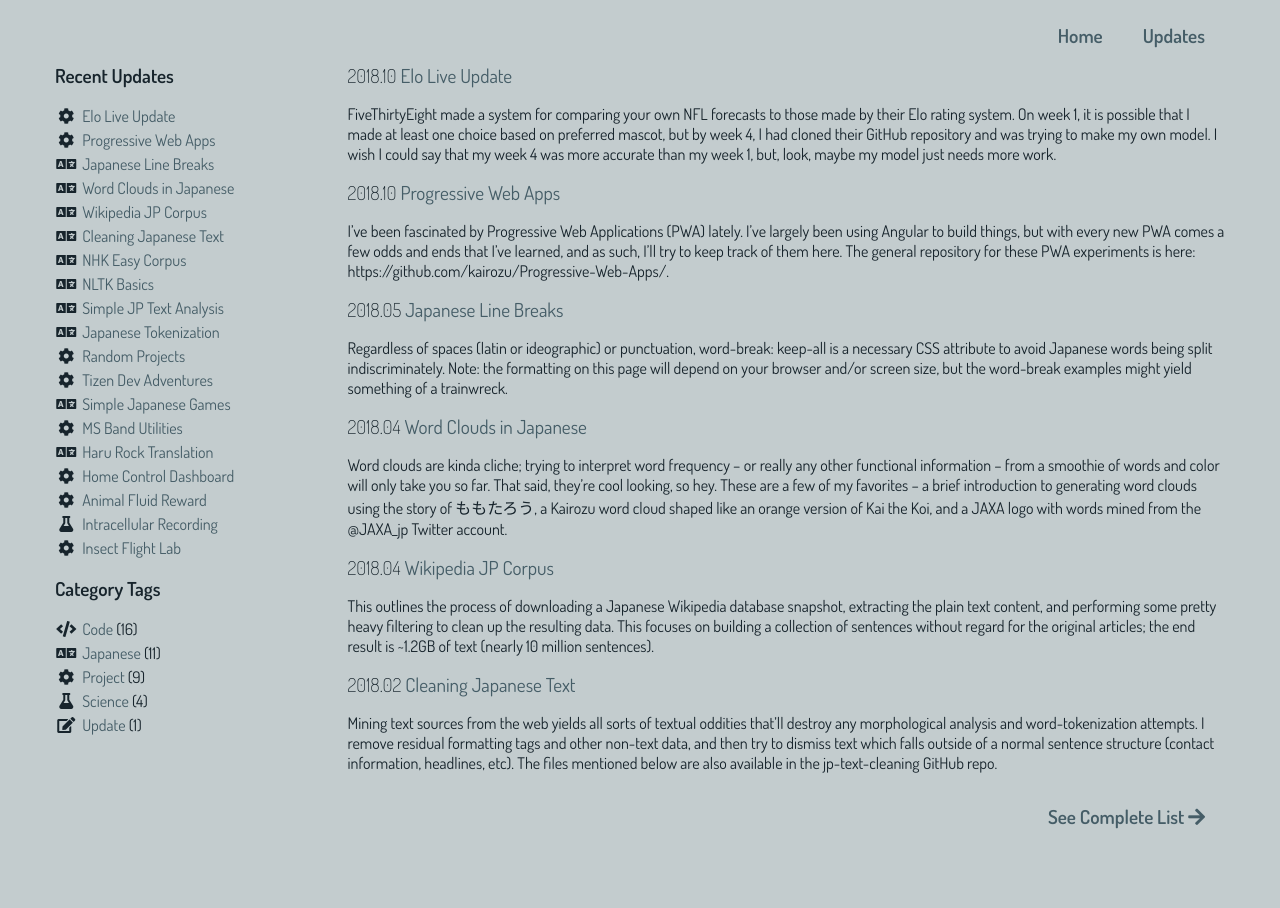
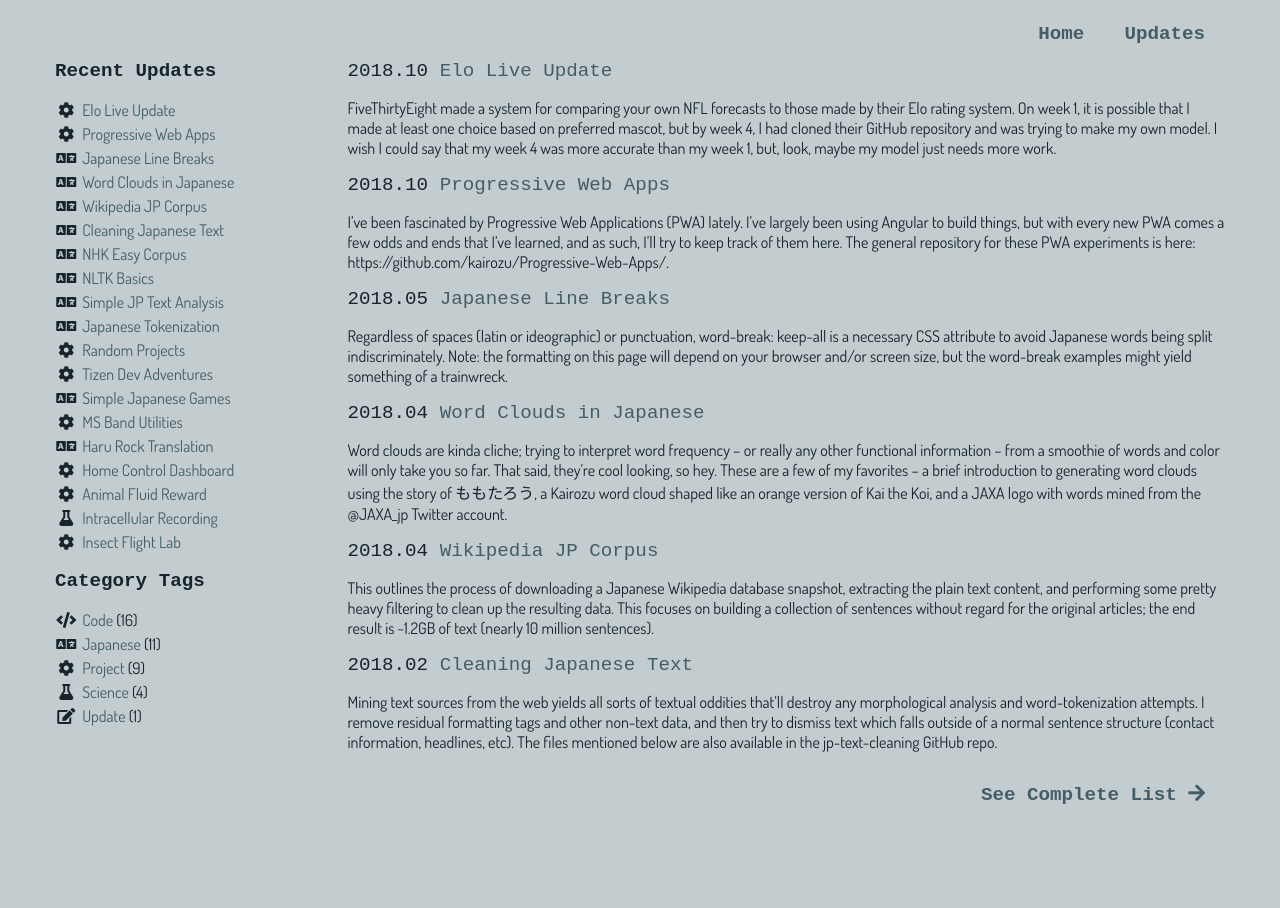
Before and after one commit to kairozu/kairozu.github.io, a Jekyll site: the page built from updates/index.md, in a window 1280 px wide. Built offline with Jekyll 4.4.1, drawn with Linux system fonts in a browser that asks for light colours; nearby versions of some CDN libraries.

Commit message:
add anon pro

```diff
--- a/_layouts/list.html
+++ b/_layouts/list.html
@@ -1,7 +1,7 @@
 {% include head.html %}
     <div class="fcMain">
         <div class="fcSideList">
-            <span class="bold larger">Recent Updates</span>
+            <span class="bold larger anon">Recent Updates</span>
             <ul class="fa-ul">
                 {% for p in site.posts %}
                     <li>
@@ -26,7 +26,7 @@
                     </li>
                 {% endfor %}
             </ul>
-            <span class="bold larger">Category Tags</span>
+            <span class="bold larger anon">Category Tags</span>
             <ul class="fa-ul">
                 {% assign tags = site.tags | sort %}
                 {% for tag_item in tags %}
@@ -55,7 +55,7 @@
         </div>
         <div class="fcMainList">
             {% for p in site.posts limit:6 %}
-                <span class="larger"><span class="light">{{ p.date | date: "%Y.%m" }}</span> <a href="{{ p.url }}">{{ p.title }}</a></span>
+                <span class="larger anon"><span class="light">{{ p.date | date: "%Y.%m" }}</span> <a href="{{ p.url }}">{{ p.title }}</a></span>
                 <p>
                     {{ p.excerpt | strip_html | truncatewords:150 }}
                 </p>
--- a/css/highlights.css
+++ b/css/highlights.css
@@ -4,12 +4,14 @@
     margin: 20px 0 20px 0;
     border-radius: 5px;
     line-height: 1.5em;
-  overflow: auto; }
+    overflow: auto;
+}
 
 code {
     font-family: 'Anonymous Pro', 'Courier New', Courier, monospace;
     color: #717171;
-  font-size: small; }
+    font-size: small;
+}
 
 .highlight .c { color: #5B507A } /* Comment MOD */
 .highlight .err { color: #717171 } /* Error MOD */
--- a/css/main.css
+++ b/css/main.css
@@ -14,6 +14,13 @@
 }
 th {
     text-align: left;
+}
+h1, h2, h3 {
+    font-family: 'Anonymous Pro', 'Courier New', Courier, monospace;
+}
+h2 {
+    border-bottom: 1px solid #17242c;
+    padding-bottom: 3px;
 }
 code {
     word-wrap: break-word; /* old name */
@@ -50,6 +57,7 @@
 .xsmall { font-size: x-small; }
 .mono { font-family: monospace; }
 .text-align-center { text-align: center; }
+.anon { font-family: 'Anonymous Pro', 'Courier New', Courier, monospace; }
 .bodyWrap { margin: 0 20px; }
 .bodyContainer {
     max-width: 1170px;
@@ -75,6 +83,7 @@
     font-weight: 600;
     font-size: larger;
     text-align: center;
+    font-family: 'Anonymous Pro', 'Courier New', Courier, monospace;
 }
 .fcMain {
     max-width: 1170px;
```
Also changed, not shown: updates/_posts/2018-04-14-japanese-word-clouds.md (+4 -1 lines). Lines whose indentation alone changed are shown as unchanged.
